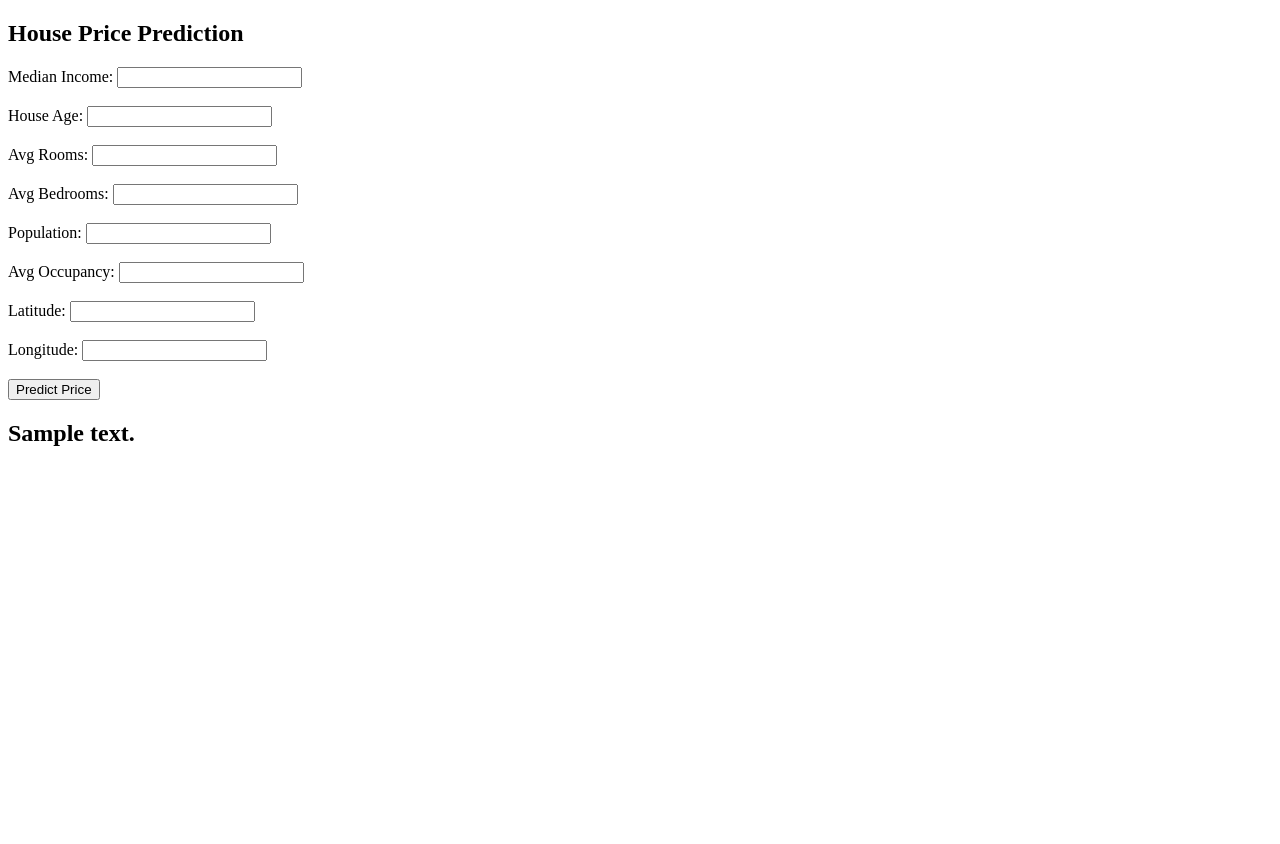
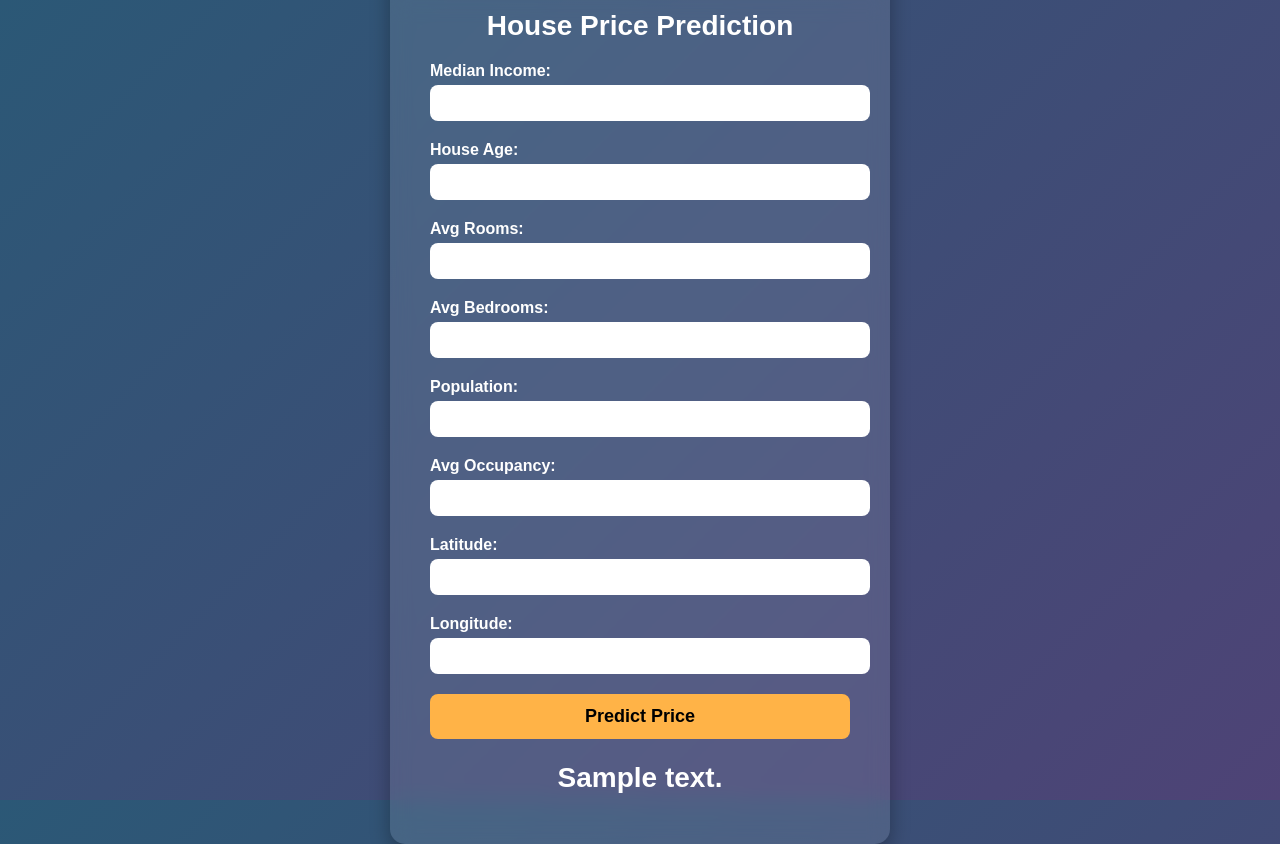
Before and after one commit to MdShadatrolli/california-house-pricing, a Flask app: template templates/home.html in a window 1280 px wide. Before the commit the page ends 446 px from the top, so only its background shows below. Run offline with Flask 3, Linux system fonts and the light colour scheme; the template is opened without the code that fills it: most values are stand-ins (such as "Sample title", 1, 10 or a date in 2020); parts of the project's set-up code (start-up, migrations or seed data) failed here and were passed over.

Commit message:
added css

```diff
--- a/templates/home.html
+++ b/templates/home.html
@@ -4,41 +4,115 @@
     <meta charset="UTF-8">
     <meta name="viewport" content="width=device-width, initial-scale=1.0">
     <title>House Cost Prediction</title>
+
+    <style>
+        body {
+            font-family: Arial, Helvetica, sans-serif;
+            background: linear-gradient(135deg, #2b5876, #4e4376);
+            height: 100vh;
+            margin: 0;
+            display: flex;
+            justify-content: center;
+            align-items: center;
+            color: #fff;
+        }
+
+        .container {
+            background: rgba(255, 255, 255, 0.1);
+            padding: 30px 40px;
+            border-radius: 15px;
+            backdrop-filter: blur(10px);
+            box-shadow: 0 8px 20px rgba(0,0,0,0.3);
+            width: 420px;
+        }
+
+        h2 {
+            text-align: center;
+            margin-bottom: 20px;
+            font-size: 28px;
+        }
+
+        label {
+            font-size: 16px;
+            margin-bottom: 5px;
+            display: block;
+            font-weight: 600;
+        }
+
+        input {
+            width: 100%;
+            padding: 10px;
+            border-radius: 8px;
+            border: none;
+            outline: none;
+            font-size: 14px;
+            margin-bottom: 20px;
+        }
+
+        button {
+            width: 100%;
+            padding: 12px;
+            border: none;
+            background: #ffb347;
+            color: #000;
+            font-size: 18px;
+            cursor: pointer;
+            border-radius: 8px;
+            font-weight: bold;
+            transition: 0.3s;
+        }
+
+        button:hover {
+            background: #ffcc33;
+            transform: translateY(-3px);
+        }
+
+        #result, h3 {
+            text-align: center;
+            margin-top: 20px;
+            font-size: 22px;
+            font-weight: bold;
+        }
+    </style>
 </head>
+
 <body>
 
+    <div class="container">
         <h2>House Price Prediction</h2>
 
         <form action="{{url_for('predict')}}" method="POST" id="predictForm">
+
             <label>Median Income:</label>
-        <input type="number" step="any" name="MedInc" required><br><br>
+            <input type="number" step="any" name="MedInc" required>
 
             <label>House Age:</label>
-        <input type="number" step="any" name="HouseAge" required><br><br>
+            <input type="number" step="any" name="HouseAge" required>
 
             <label>Avg Rooms:</label>
-        <input type="number" step="any" name="AveRooms" required><br><br>
+            <input type="number" step="any" name="AveRooms" required>
 
             <label>Avg Bedrooms:</label>
-        <input type="number" step="any" name="AveBedrms" required><br><br>
+            <input type="number" step="any" name="AveBedrms" required>
 
             <label>Population:</label>
-        <input type="number" step="any" name="Population" required><br><br>
+            <input type="number" step="any" name="Population" required>
 
             <label>Avg Occupancy:</label>
-        <input type="number" step="any" name="AveOccup" required><br><br>
+            <input type="number" step="any" name="AveOccup" required>
 
             <label>Latitude:</label>
-        <input type="number" step="any" name="Latitude" required><br><br>
+            <input type="number" step="any" name="Latitude" required>
 
             <label>Longitude:</label>
-        <input type="number" step="any" name="Longitude" required><br><br>
+            <input type="number" step="any" name="Longitude" required>
 
             <button type="submit">Predict Price</button>
         </form>
 
         <h3 id="result"></h3>
+        <h2>{{prediction_text}}</h2>
+    </div>
 
-    <h2>{{prediction_text}}</h2>
 </body>
 </html>
```
Lines whose indentation alone changed are shown as unchanged.
